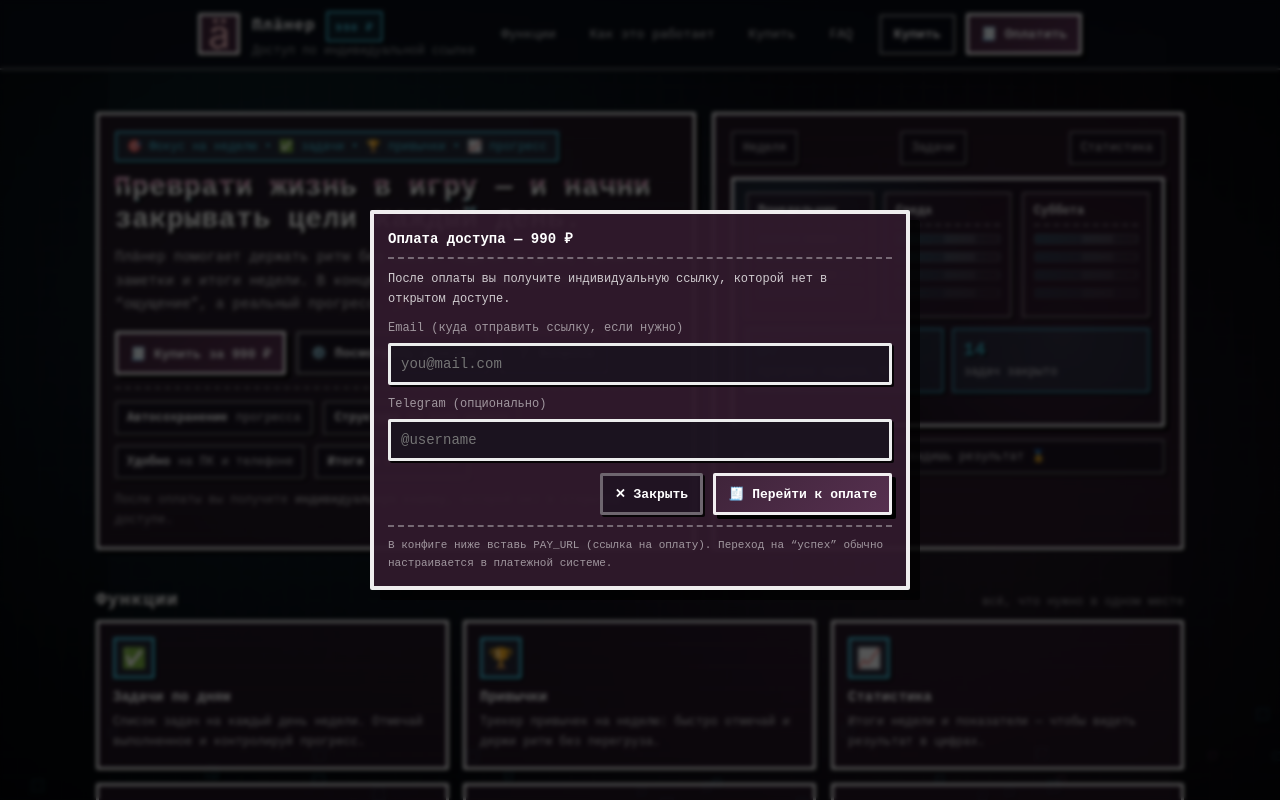
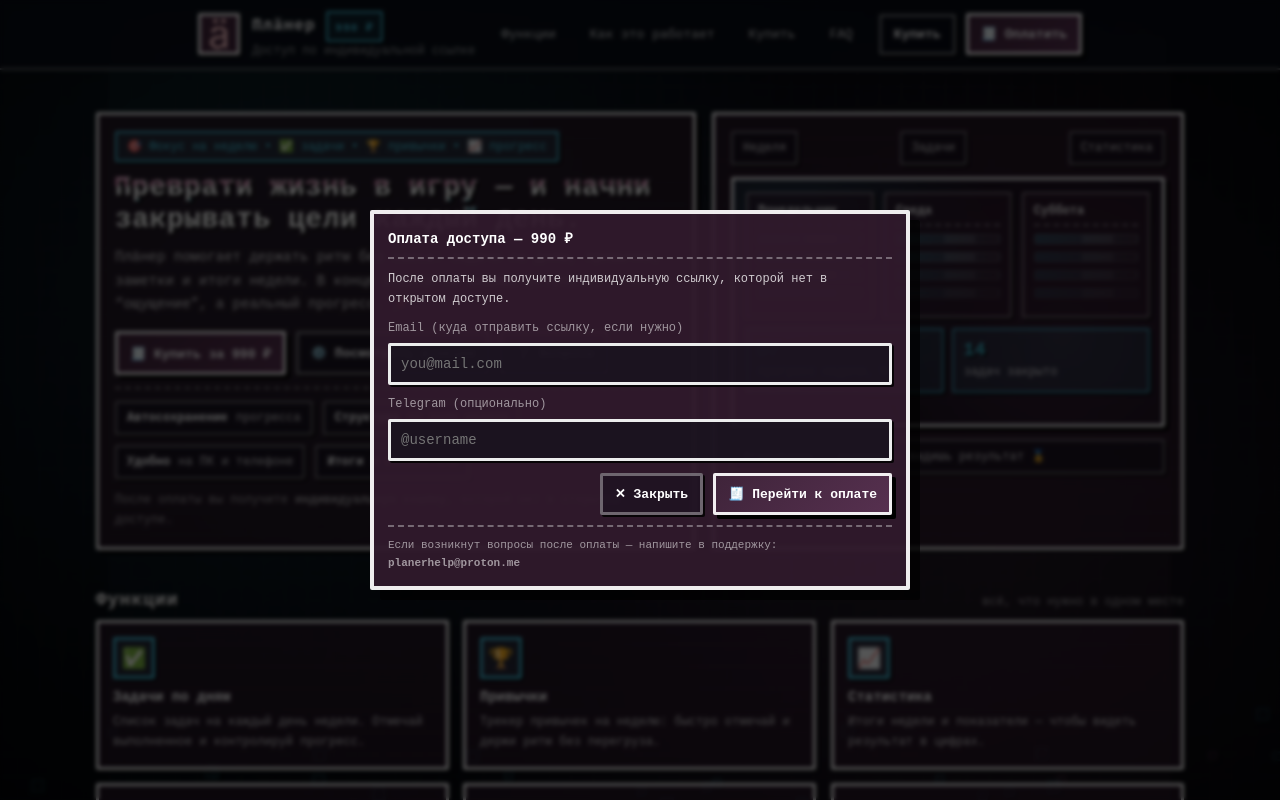
Before and after one commit to vaoaoadim/Planer_oplata, a plain HTML site: page index.html in a window 1280 px wide. Both pictures are taken after a click on the link "🧾 Оплатить". Drawn offline with Linux system fonts and the light colour scheme.

Commit message:
Update index.html

```diff
--- a/index.html
+++ b/index.html
@@ -1064,8 +1064,10 @@
       </div>
 
       <div class="hint">
-        В конфиге ниже вставь PAY_URL (ссылка на оплату). Переход на “успех” обычно настраивается в платежной системе.
+      Если возникнут вопросы после оплаты — напишите в поддержку:
+        <br><b>planerhelp@proton.me</b>
       </div>
+
     </div>
   </div>
 
```
